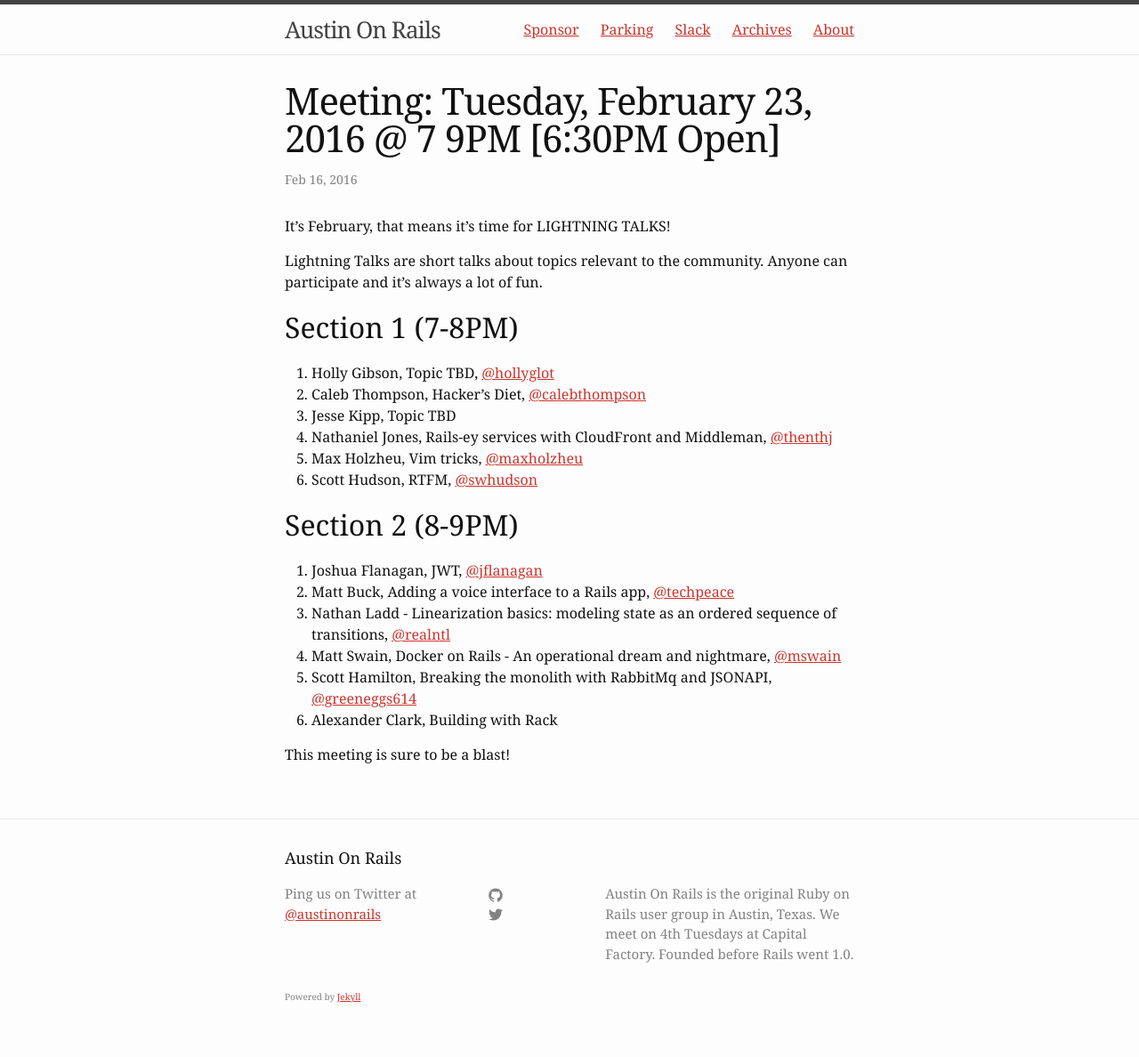
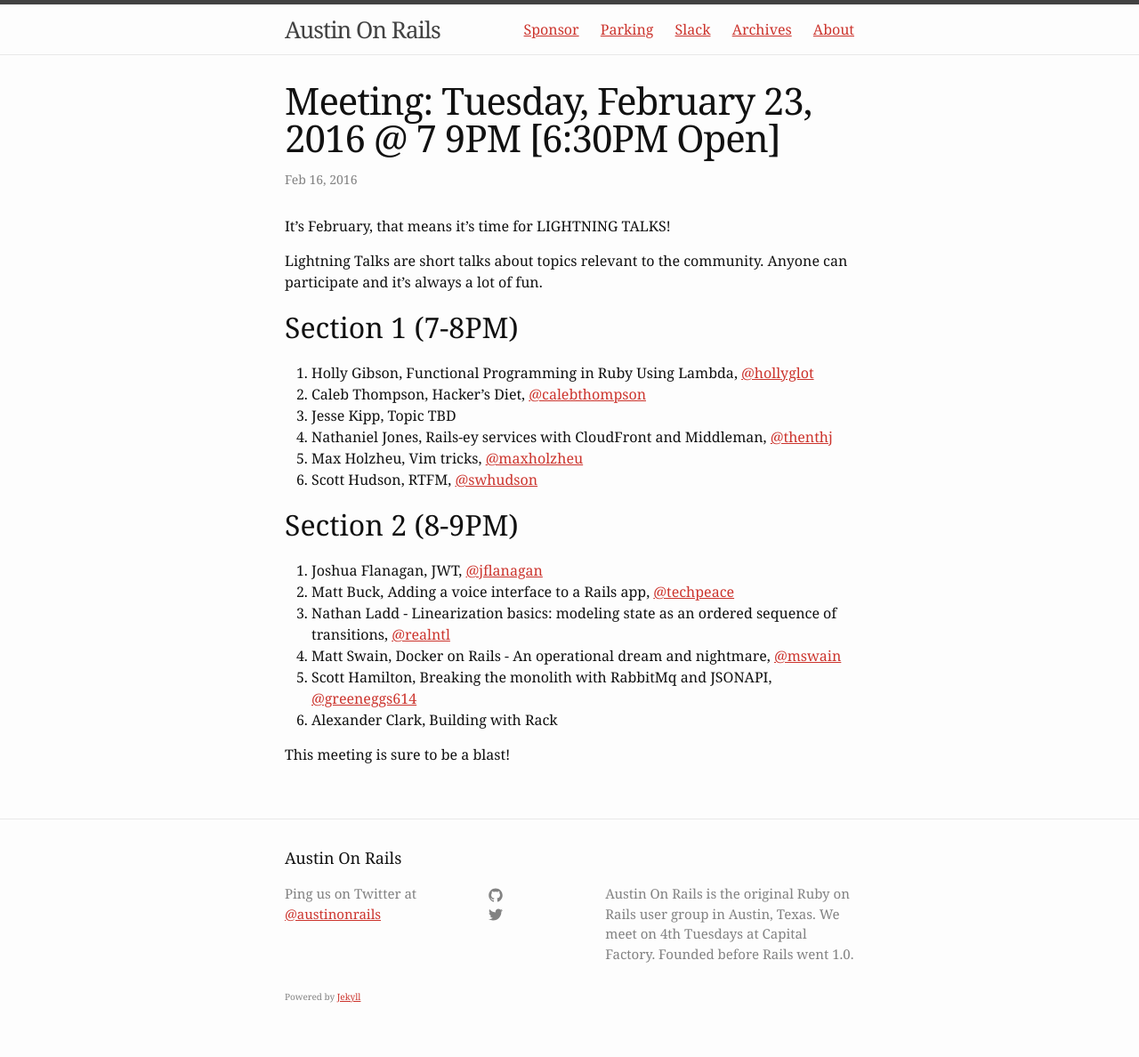
Before and after one commit to austinonrails/aor_meetings_blog, a Jekyll site: the page built from _posts/2016-02-16-meeting-tuesday-february-23-2016--7-9pm-630pm-open.md, in a window 1280 px wide. Shown: the whole page at 89% size. Built offline with Jekyll 4.4.1, drawn with Linux system fonts in a browser that asks for light colours.

Commit message:
Add Holly's talk

```diff
--- a/_posts/2016-02-16-meeting-tuesday-february-23-2016--7-9pm-630pm-open.md
+++ b/_posts/2016-02-16-meeting-tuesday-february-23-2016--7-9pm-630pm-open.md
@@ -10,7 +10,7 @@ Lightning Talks are short talks about topics relevant to the community. Anyone c
 
 ## Section 1 (7-8PM)
 
-1. Holly Gibson, Topic TBD, [@hollyglot](https://twitter.com/hollyglot)
+1. Holly Gibson, Functional Programming in Ruby Using Lambda, [@hollyglot](https://twitter.com/hollyglot)
 2. Caleb Thompson, Hacker's Diet, [@calebthompson](https://twitter.com/calebthompson)
 3. Jesse Kipp, Topic TBD
 4. Nathaniel Jones, Rails-ey services with CloudFront and Middleman, [@thenthj](https://twitter.com/thenthj)
```
